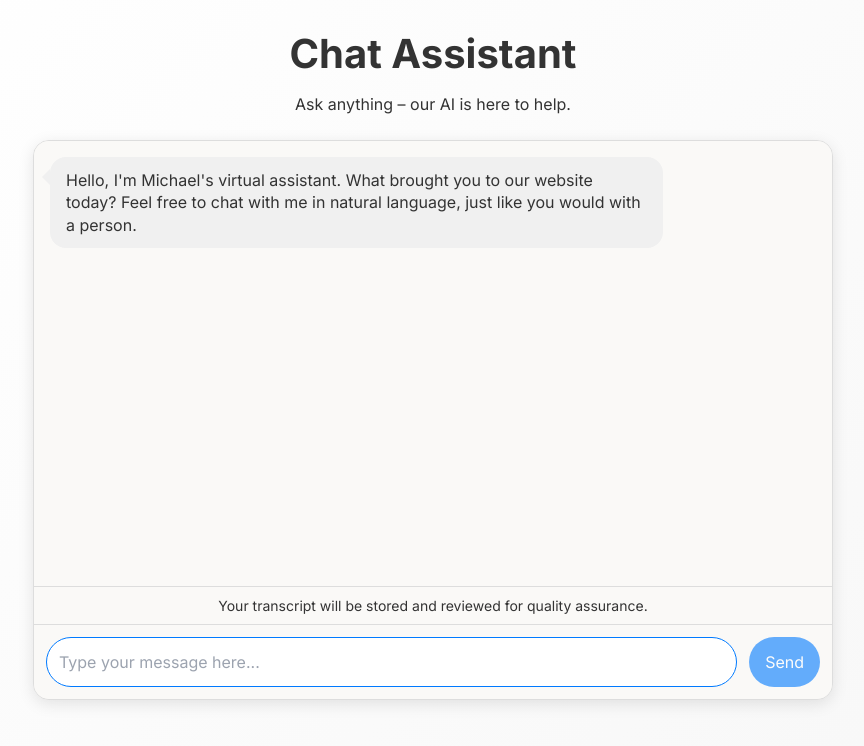
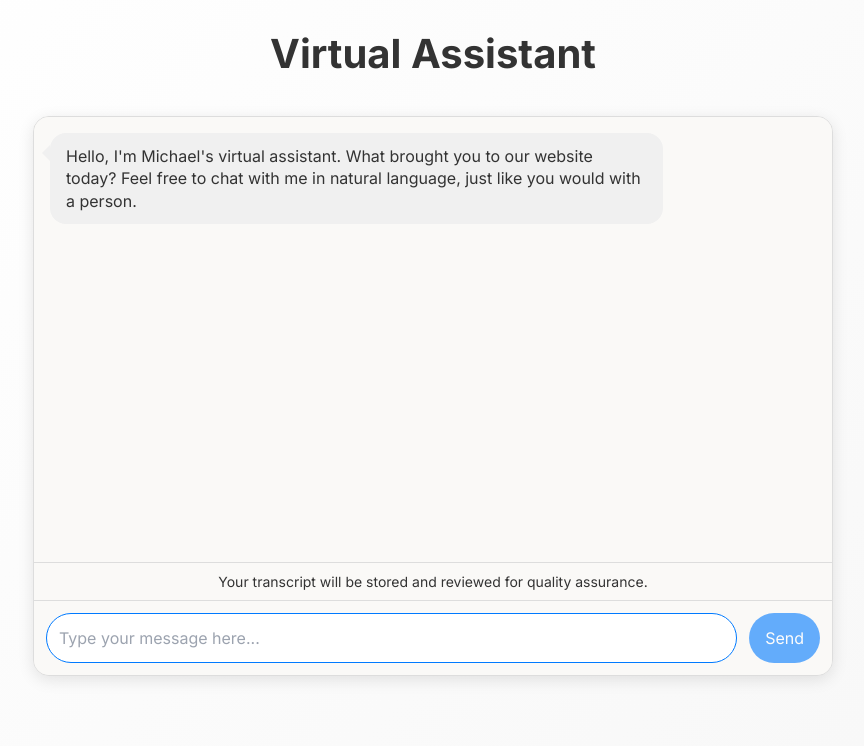
Before and after one commit to TheLegitSmit/AssistantBot, a Next.js app: page / in a window 1280 px wide. Shown: the top 746 px of the page, without its empty margins (207-1071 px from the left). Built offline with nearby package versions, Linux system fonts and the light colour scheme.

Commit message:
update langauge feb 10

```diff
--- a/app/page.tsx
+++ b/app/page.tsx
@@ -246,8 +246,8 @@ export default function Chat() {
       <GlobalStyle />
       <PageContainer>
         <Header>
-          <Title>Chat Assistant</Title>
-          <Tagline>Ask anything – our AI is here to help.</Tagline>
+          <Title>Virtual Assistant</Title>
+          <Tagline></Tagline>
         </Header>
         <ChatCard>
           <MessageList>
```
